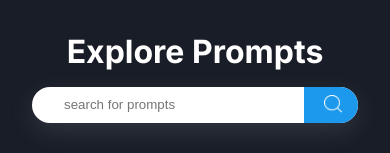
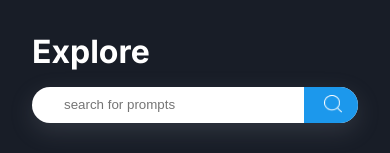
Before and after one commit to 2107ChatMaker/ChatMaker, a Next.js app: page /explore in a window 390 px wide. Shown: the top 153 px of the page. Built offline with nearby package versions, Linux system fonts and the light colour scheme; no server answers.

Commit message:
explore prompts mobile view

```diff
--- a/src/components/ExplorePrompts/explorePrompts.module.sass
+++ b/src/components/ExplorePrompts/explorePrompts.module.sass
@@ -4,6 +4,9 @@
     justify-content: center
     align-items: center
     padding: 2rem
+
+.mobilePageTitle
+    display: none
 
 .pageTitle
     font-size: 32px
@@ -73,3 +76,15 @@
         width: 96%
         padding: .75rem
         border-radius: 0.75rem
+
+    .mobilePageTitle
+        display: flex
+        font-size: 32px
+        text-align: left
+        width: 100%
+        padding-bottom: 1rem
+        justify-content: left
+        font-weight: bold
+
+    .pageTitle
+        display: none
--- a/src/components/ExplorePrompts/explorePrompts.tsx
+++ b/src/components/ExplorePrompts/explorePrompts.tsx
@@ -1,7 +1,7 @@
 import SearchIcon from '@mui/icons-material/Search';
 import Image from 'next/image';
-import searchIcon from "./searchIcon.png"
-import styles from "./explorePrompts.module.sass"
+import searchIcon from "./searchIcon.png";
+import styles from "./explorePrompts.module.sass";
 
 export default function ExplorePrompt(){
 
@@ -9,6 +9,9 @@ export default function ExplorePrompt(){
 
     return(
         <div className={styles.page}>
+            <div className={styles.mobilePageTitle}>
+                Explore
+            </div>
             <div className={styles.pageTitle}>
                 Explore Prompts
             </div>
```
